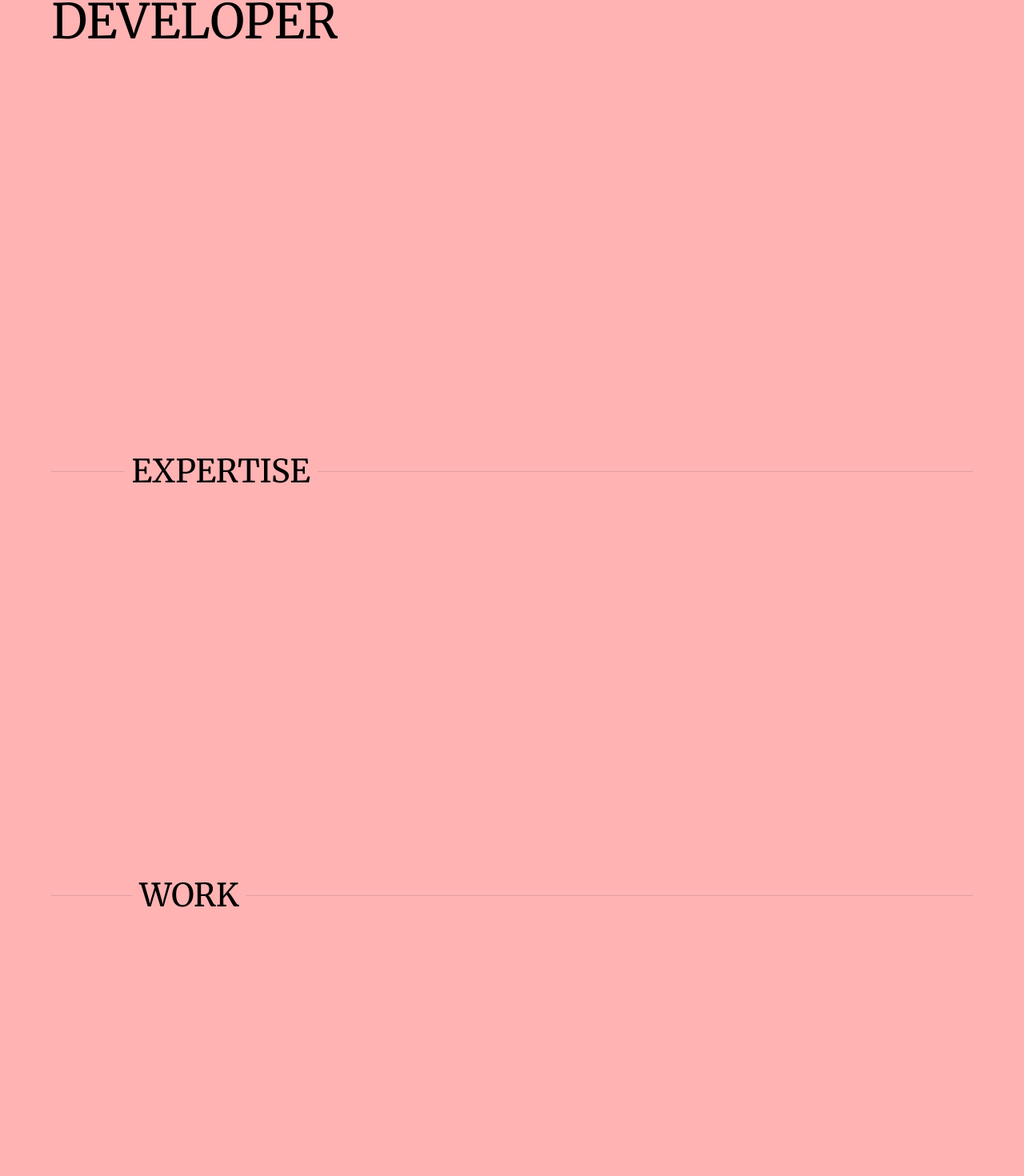
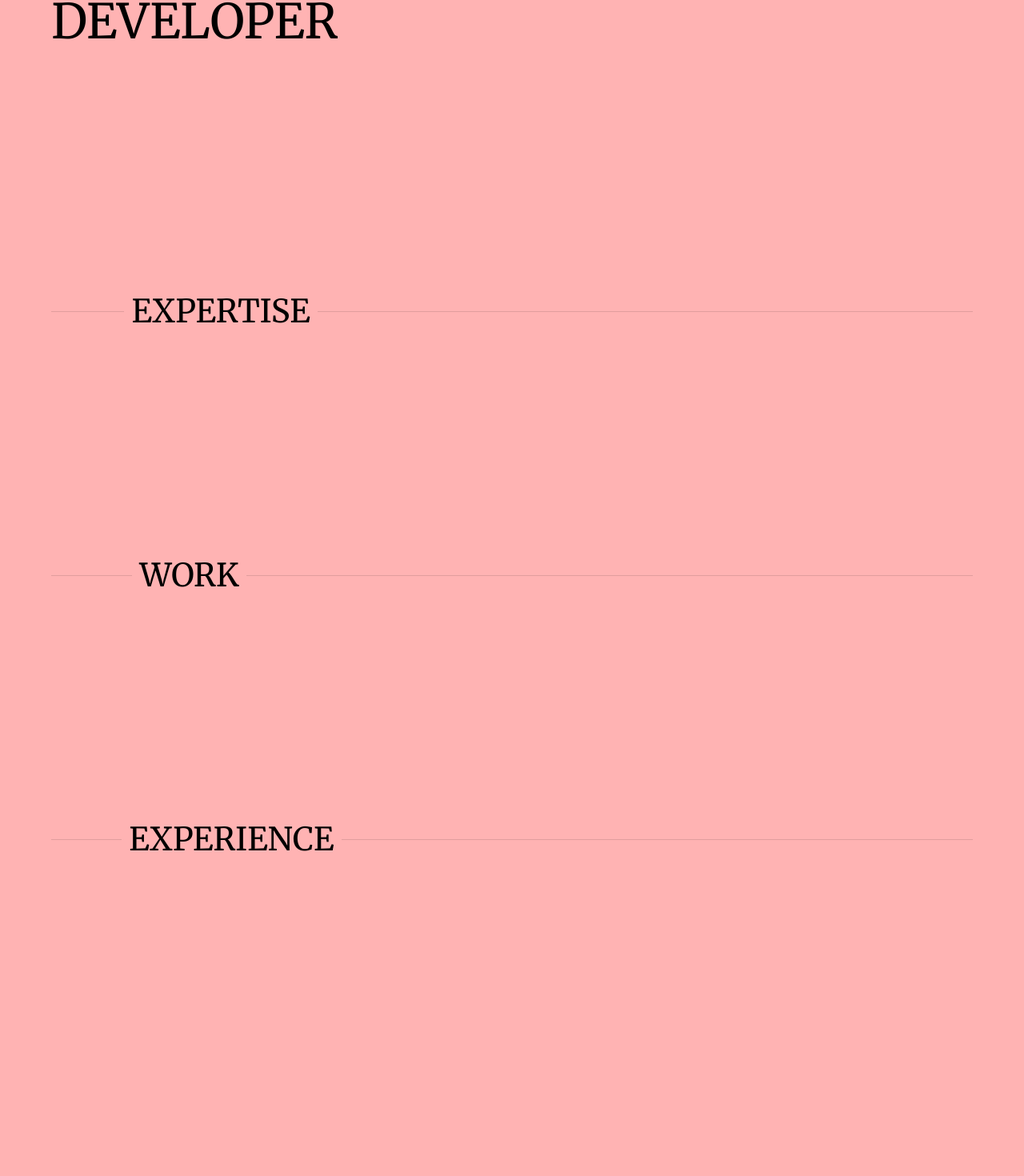
Before and after one commit to archiKumari/my_portfolio, a React (Create React App) app: page / in a window 1280 px wide. Shown: the part 380-1850 px from the top of the page at 80% size. After the commit the page ends 1694 px from the top, so only its background shows below. Built offline with nearby package versions, Linux system fonts and the light colour scheme.

Commit message:
Added minor components

```diff
--- a/src/App.js
+++ b/src/App.js
@@ -1,23 +1,23 @@
 import "./App.css";
+import Separator from "./Components/Separator";
+import MyDivider from "./Components/Divider";
+
 import Container from "@mui/material/Container";
-import Divider from "@mui/material/Divider";
 
 function App() {
-
   return (
     <Container>
       <p className="heading1">HI, I AM ARCHI.</p>
       <p className="heading2">SOFTWARE, WEB AND MOBILE DEVELOPER</p>
-      <div style={{padding:200}}></div>
-      <Divider textAlign="left"><p className="heading3">EXPERTISE</p></Divider>
-      <div style={{padding:200}}></div>
-      <Divider textAlign="left"><p className="heading3">WORK</p></Divider>
-      <div style={{padding:200}}></div>
-      <Divider textAlign="left"><p className="heading3">EXPERIENCE</p></Divider>
-      <div style={{padding:200}}></div>
+      <Separator/>
+      <MyDivider text="EXPERTISE"/>
+      <Separator/>
+      <MyDivider text="WORK"/>
+      <Separator/>
+      <MyDivider text="EXPERIENCE"/>
+      <Separator/>
     </Container>
   );
-
 }
 
 export default App;
--- /dev/null
+++ b/src/Components/Divider.js
@@ -0,0 +1,10 @@
+import React from 'react';
+import Divider from "@mui/material/Divider";
+
+function MyDivider({text}) {
+  return (
+    <Divider textAlign="left"><p style={{ fontFamily: 'Merriweather, serif', fontSize: '40px', color:'black' }}>{text}</p></Divider>
+  );
+}
+
+export default MyDivider;
--- /dev/null
+++ b/src/Components/Separator.js
@@ -0,0 +1,9 @@
+import React from 'react';
+
+function Separator() {
+  return (
+    <div style={{padding:100}}/>
+  );
+}
+
+export default Separator;
```
